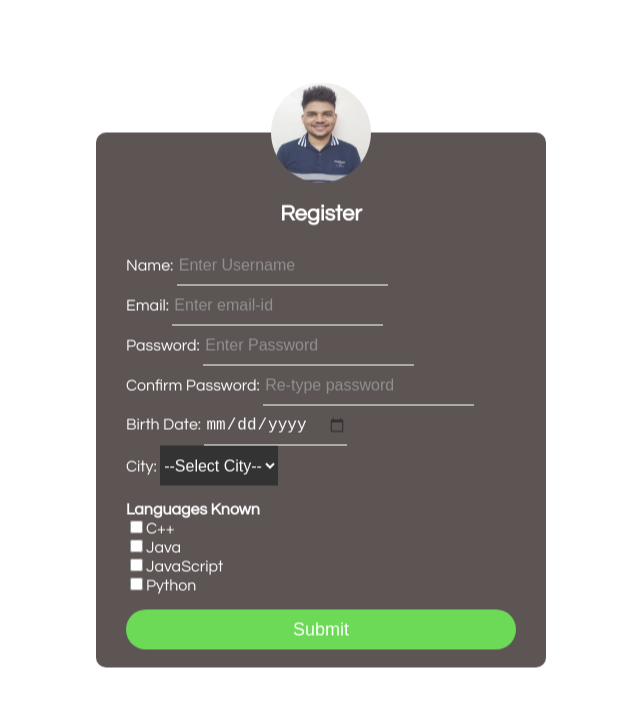
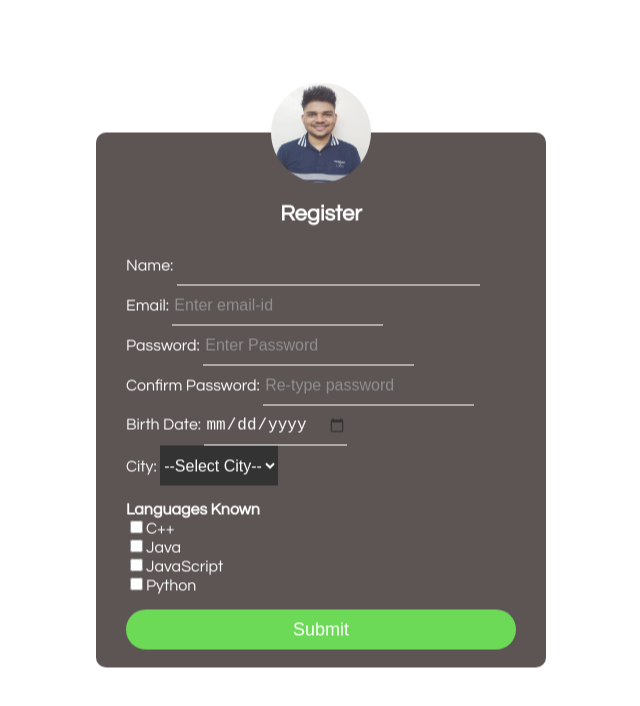
Before and after one commit to Bhushankhot/INTP-LAB, a plain HTML site: page bhushanA.html in a window 1280 px wide. Shown: the whole page, without its empty margins (319-959 px from the left). Drawn offline with Linux system fonts and the light colour scheme.

Commit message:
Update bhushanA.html

```diff
--- a/bhushanA.html
+++ b/bhushanA.html
@@ -204,7 +204,7 @@ message += "<li><b>Languages Known: </b>"
     <h1>Register</h1>
 
      <form name="form1" onSubmit = "return checkPassword(this)"  >
-         Name: <input type="text"  maxlength="20" name="yourname" placeholder="Enter Username"> <br>
+         Name: <input type="text"  maxlength="20" name="yourname" pattern=".+@gmail\.com" size="30" requiredplaceholder="Enter Username">  <br>
           Email: <input type="email" name="Email" placeholder="Enter email-id" ><br>
         Password: <input type="password" minlength="8" title="Must contain at least  one uppercase and lowercase letter, and at least 8 or more characters and one special character" pattern="(?=^.{8,}$)((?=.*\W+))(?![.\n])(?=.*[A-Z])(?=.*[a-z]).*$"" name=password1 placeholder="Enter Password" id="password" required><br>
          Confirm  Password: <input type="password" name=password2 placeholder="Re-type password" id="confirm_password" required><br>
```
